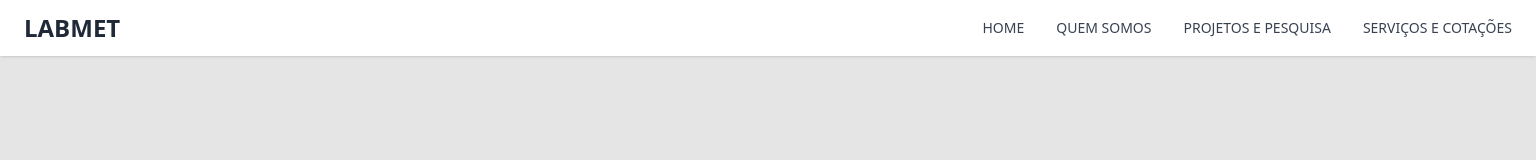
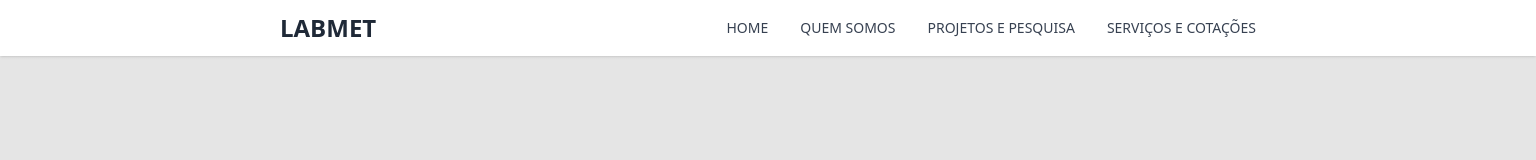
Before and after one commit to lcr-uerj/labmet, a Nuxt app: page /service in a window 1536 px wide. Shown: the top 160 px of the page. Built offline with nearby package versions, Linux system fonts and the light colour scheme.

Commit message:
correção nos containers do menu

```diff
--- a/components/Header.vue
+++ b/components/Header.vue
@@ -49,5 +49,15 @@
 </template>
 
 <style scoped>
+@media (min-width: 1381px) {
+  .container {
+    max-width: 1381px !important;
+  }
+}
 
+@media (min-width: 1280px) {
+  .container {
+    max-width: 1024px !important;
+  }
+}
 </style>
--- a/components/headerPage.vue
+++ b/components/headerPage.vue
@@ -36,5 +36,15 @@
 </template>
 
 <style scoped>
+@media (min-width: 1381px) {
+  .container {
+    max-width: 1381px !important;
+  }
+}
 
+@media (min-width: 1280px) {
+  .container {
+    max-width: 1024px !important;
+  }
+}
 </style>
```
